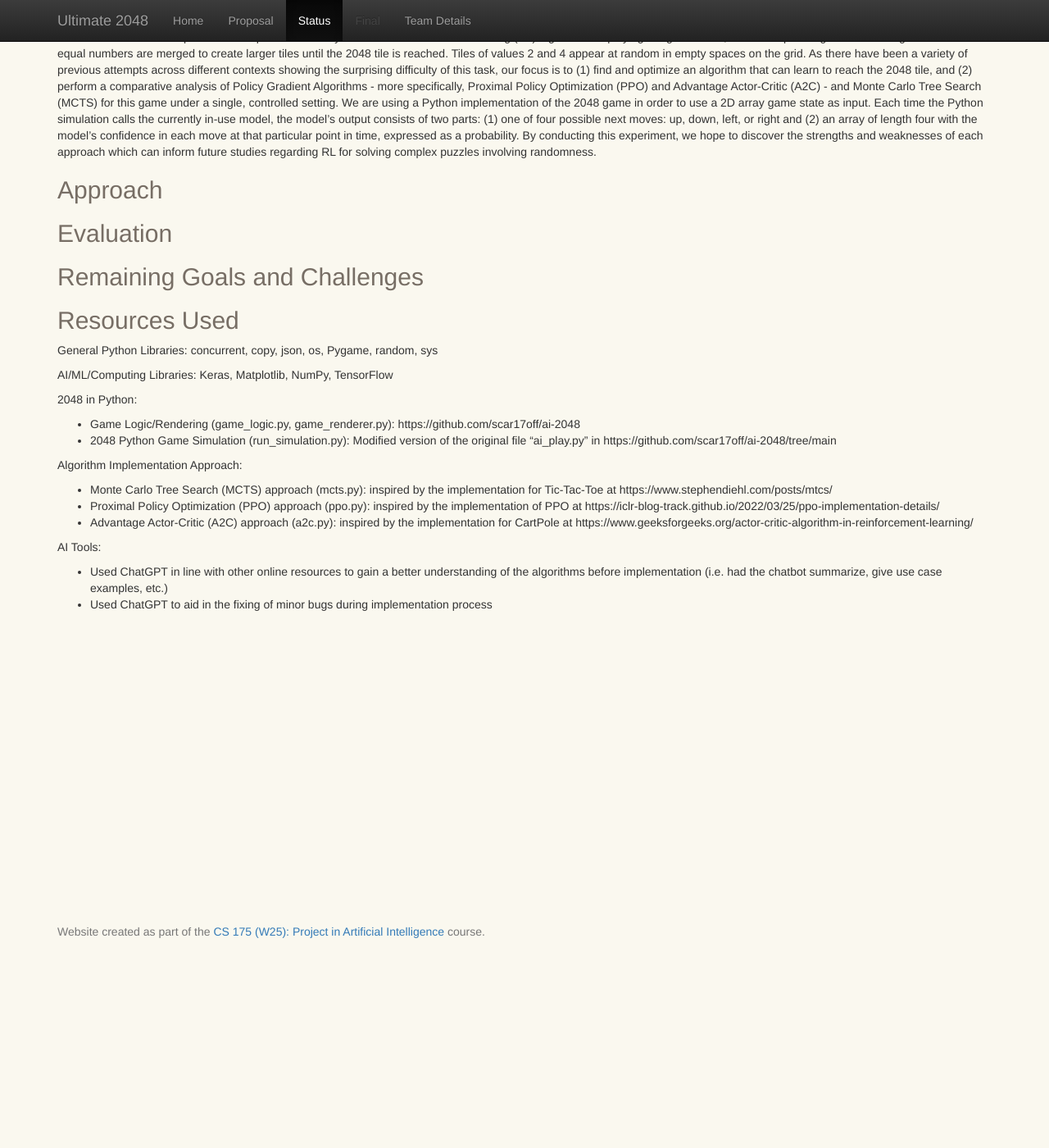
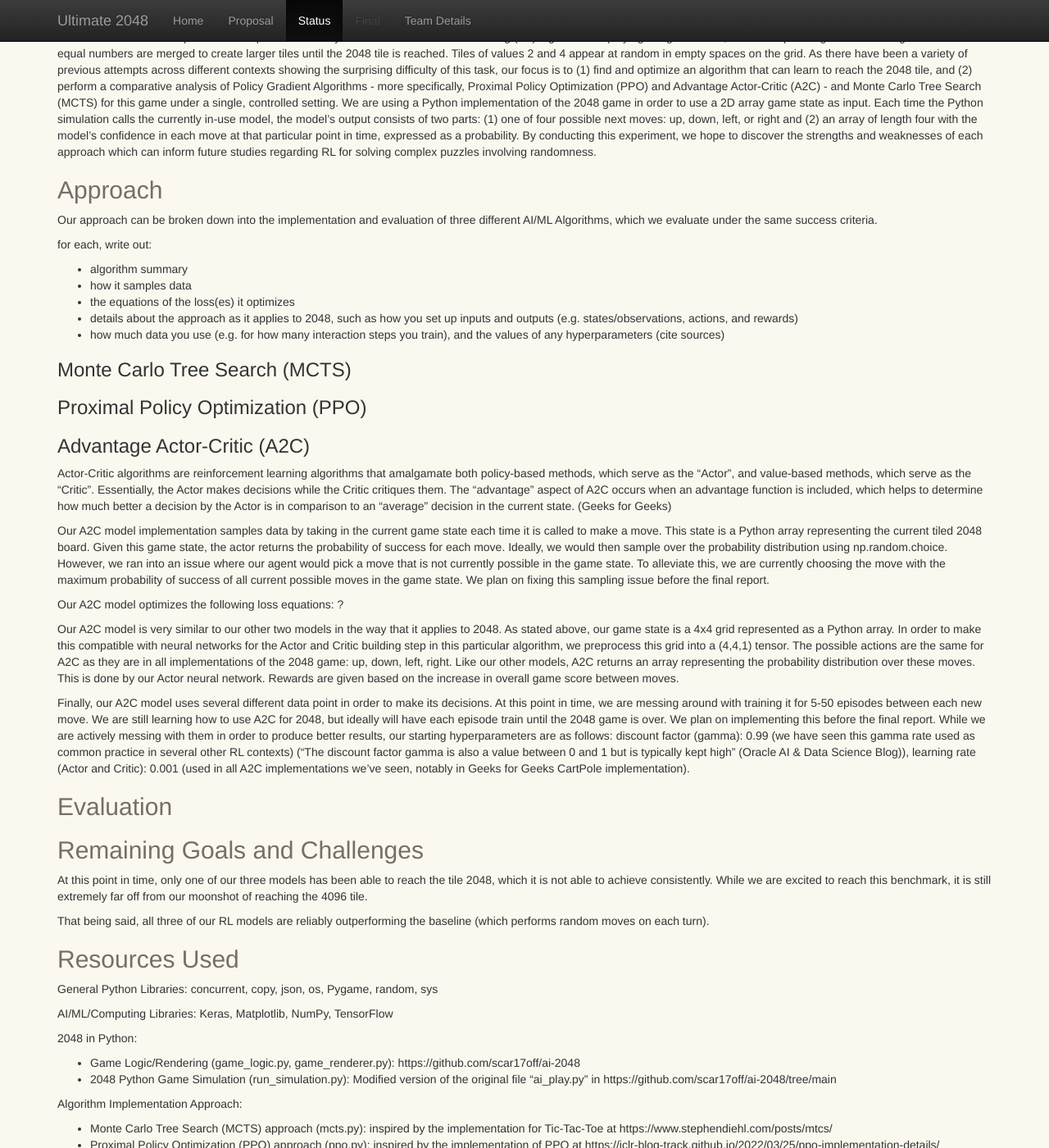
Before and after one commit to AnthonyCusi/ultimate-2048, a Jekyll site: the page built from docs/status.md, in a window 1280 px wide and 1400 px high, scrolled down 234 px. Shown: the whole window at 82% size. Built offline with Jekyll 4.4.1, drawn with Linux system fonts in a browser that asks for light colours; some of the changed text lies outside the part shown.

Commit message:
added a2c approach, etc

```diff
--- a/docs/status.md
+++ b/docs/status.md
@@ -9,10 +9,37 @@ title:  Status
 Ultimate 2048 aims to explore and compare the efficacy of various reinforcement learning (RL) algorithms in playing the game 2048, which is a puzzle game on a 4x4 grid where tiles of equal numbers are merged to create larger tiles until the 2048 tile is reached. Tiles of values 2 and 4 appear at random in empty spaces on the grid. As there have been a variety of previous attempts across different contexts showing the surprising difficulty of this task, our focus is to (1) find and optimize an algorithm that can learn to reach the 2048 tile, and (2) perform a comparative analysis of Policy Gradient Algorithms - more specifically, Proximal Policy Optimization (PPO) and Advantage Actor-Critic (A2C) - and Monte Carlo Tree Search (MCTS) for this game under a single, controlled setting. We are using a Python implementation of the 2048 game in order to use a 2D array game state as input.  Each time the Python simulation calls the currently in-use model, the model's output consists of two parts: (1) one of four possible next moves: up, down, left, or right and (2) an array of length four with the model's confidence in each move at that particular point in time, expressed as a probability. By conducting this experiment, we hope to discover the strengths and weaknesses of each approach which can inform future studies regarding RL for solving complex puzzles involving randomness.
 
 ## Approach
+Our approach can be broken down into the implementation and evaluation of three different AI/ML Algorithms, which we evaluate under the same success criteria.
+
+for each, write out:
+- algorithm summary
+- how it samples data
+- the equations of the loss(es) it optimizes
+- details about the approach as it applies to 2048, such as how you set up inputs and outputs (e.g. states/observations, actions, and rewards)
+- how much data you use (e.g. for how many interaction steps you train), and the values of any hyperparameters (cite sources)
+
+### Monte Carlo Tree Search (MCTS)
+
+### Proximal Policy Optimization (PPO)
+
+### Advantage Actor-Critic (A2C)
+Actor-Critic algorithms are reinforcement learning algorithms that amalgamate both policy-based methods, which serve as the "Actor", and value-based methods, which serve as the "Critic".  Essentially, the Actor makes decisions while the Critic critiques them.  The "advantage" aspect of A2C occurs when an advantage function is included, which helps to determine how much better a decision by the Actor is in comparison to an "average" decision in the current state. (Geeks for Geeks)
+
+Our A2C model implementation samples data by taking in the current game state each time it is called to make a move.  This state is a Python array representing the current tiled 2048 board.  Given this game state, the actor returns the probability of success for each move.  Ideally, we would then sample over the probability distribution using np.random.choice.  However, we ran into an issue where our agent would pick a move that is not currently possible in the game state.  To alleviate this, we are currently choosing the move with the maximum probability of success of all current possible moves in the game state.  We plan on fixing this sampling issue before the final report.
+
+Our A2C model optimizes the following loss equations:
+?
+
+Our A2C model is very similar to our other two models in the way that it applies to 2048.  As stated above, our game state is a 4x4 grid represented as a Python array.  In order to make this compatible with neural networks for the Actor and Critic building step in this particular algorithm, we preprocess this grid into a (4,4,1) tensor.  The possible actions are the same for A2C as they are in all implementations of the 2048 game: up, down, left, right.  Like our other models, A2C returns an array representing the probability distribution over these moves.  This is done by our Actor neural network.  Rewards are given based on the increase in overall game score between moves.
+
+Finally, our A2C model uses several different data point in order to make its decisions.  At this point in time, we are messing around with training it for 5-50 episodes between each new move.  We are still learning how to use A2C for 2048, but ideally will have each episode train until the 2048 game is over.  We plan on implementing this before the final report.  While we are actively messing with them in order to produce better results, our starting hyperparameters are as follows: discount factor (gamma): 0.99 (we have seen this gamma rate used as common practice in several other RL contexts) ("The discount factor gamma is also a value between 0 and 1 but is typically kept high" (Oracle AI & Data Science Blog)), learning rate (Actor and Critic): 0.001 (used in all A2C implementations we've seen, notably in Geeks for Geeks CartPole implementation).
 
 ## Evaluation
 
 ## Remaining Goals and Challenges
+At this point in time, only one of our three models has been able to reach the tile 2048, which it is not able to achieve consistently.  While we are excited to reach this benchmark, it is still extremely far off from our moonshot of reaching the 4096 tile.
+
+That being said, all three of our RL models are reliably outperforming the baseline (which performs random moves on each turn).
 
 ## Resources Used
 General Python Libraries: concurrent, copy, json, os, Pygame, random, sys
@@ -28,6 +55,9 @@ Algorithm Implementation Approach:
 - Proximal Policy Optimization (PPO) approach (ppo.py): inspired by the implementation of PPO at https://iclr-blog-track.github.io/2022/03/25/ppo-implementation-details/
 - Advantage Actor-Critic (A2C) approach (a2c.py): inspired by the implementation for CartPole at https://www.geeksforgeeks.org/actor-critic-algorithm-in-reinforcement-learning/
 
+Other Resources:
+- https://blogs.oracle.com/ai-and-datascience/post/reinforcement-learning-q-learning-made-simple
+
 AI Tools:
 - Used ChatGPT in line with other online resources to gain a better understanding of the algorithms before implementation (i.e. had the chatbot summarize, give use case examples, etc.)
 - Used ChatGPT to aid in the fixing of minor bugs during implementation process
```
